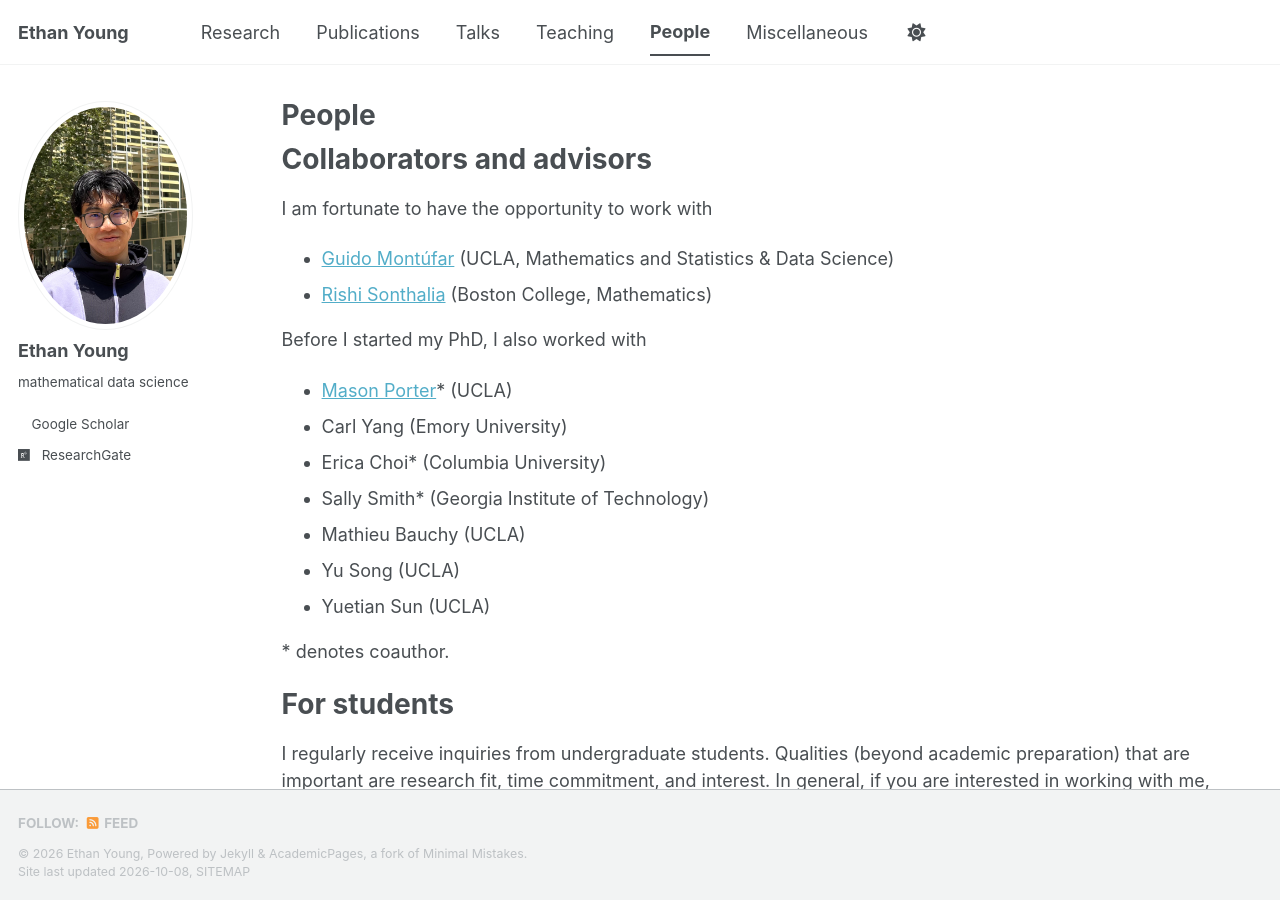
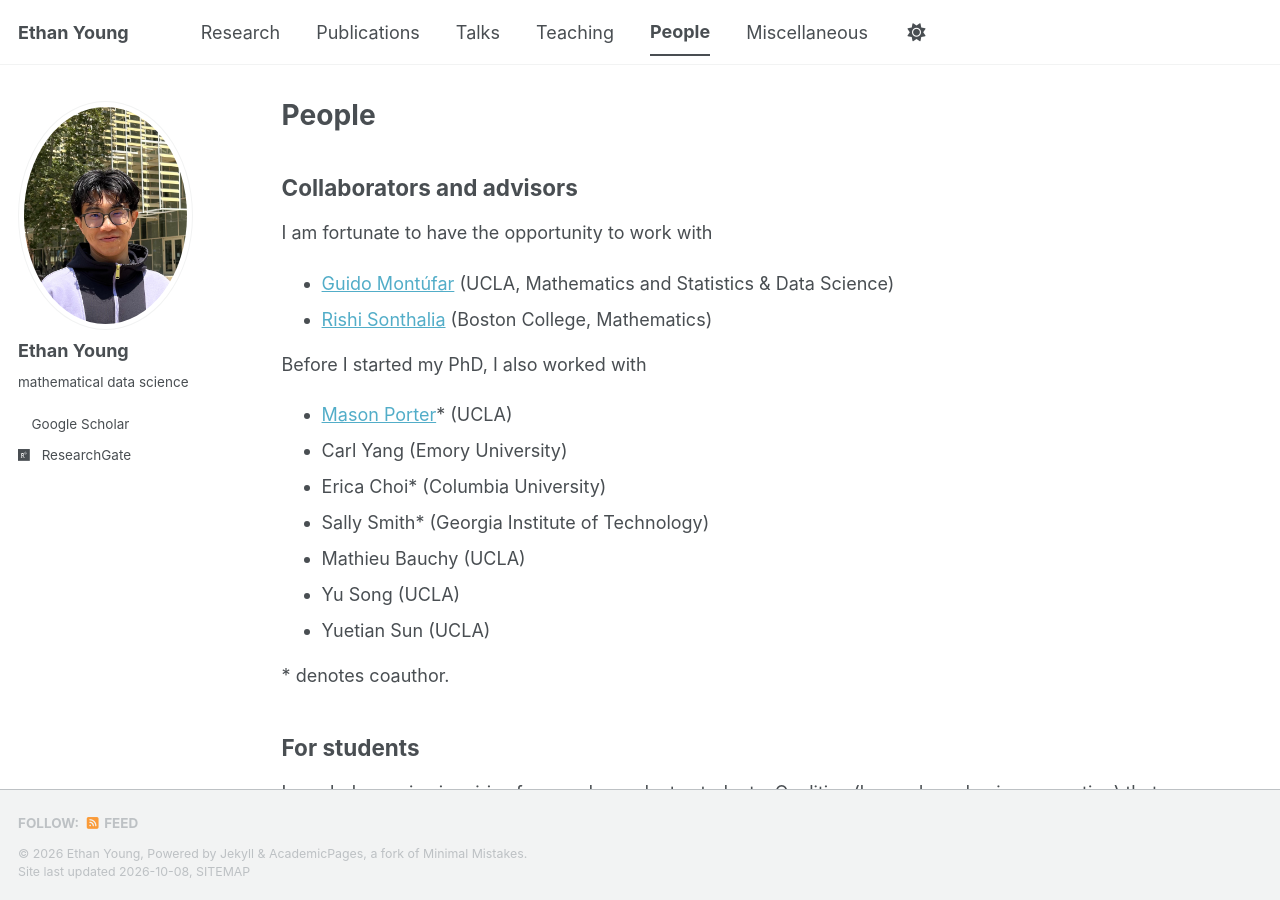
Before and after one commit to ethanjyoung/ethanjyoung.github.io, a Jekyll site: the page built from _pages/people.md, in a window 1280 px wide and 900 px high. Built offline with Jekyll 4.4.1, drawn with Linux system fonts in a browser that asks for light colours; a style sheet for code colours, icons or effects is not loaded.

```diff
--- a/_pages/people.md
+++ b/_pages/people.md
@@ -7,7 +7,7 @@ author_profile: true
 
 {% include base_path %}
 
-# Collaborators and advisors
+## Collaborators and advisors
 I am fortunate to have the opportunity to work with
 * [Guido Montúfar](https://www.math.ucla.edu/~montufar/) (UCLA, Mathematics and Statistics & Data Science)
 * [Rishi Sonthalia](https://sites.google.com/bc.edu/rishi-sonthalia) (Boston College, Mathematics)
@@ -23,7 +23,7 @@ Before I started my PhD, I also worked with
 
 \* denotes coauthor.
 
-# For students
+## For students
 I regularly receive inquiries from undergraduate students. Qualities (beyond academic preparation) that are important are research fit, time commitment, and interest. In general, if you are interested in working with me, please consider the following:
 * What kind of research do you want to work on? Broadly speaking, research falls into theory, applied, and methods. I work in theory, which generally entails a higher learning curve. I am also happy to supervise other projects. In that case, it may be better if you present some ideas to me.
 * What do you want to get out of this collaboration? If a publication, then the expected time investment will be significant (but hopefully highly rewarding). In my experience, any kind of research is valuable, and one often can't expect that all research can lead to publication. Smaller (usually computationally heavy) projects are always great, especially to gauge what the research landscape looks like.
```
